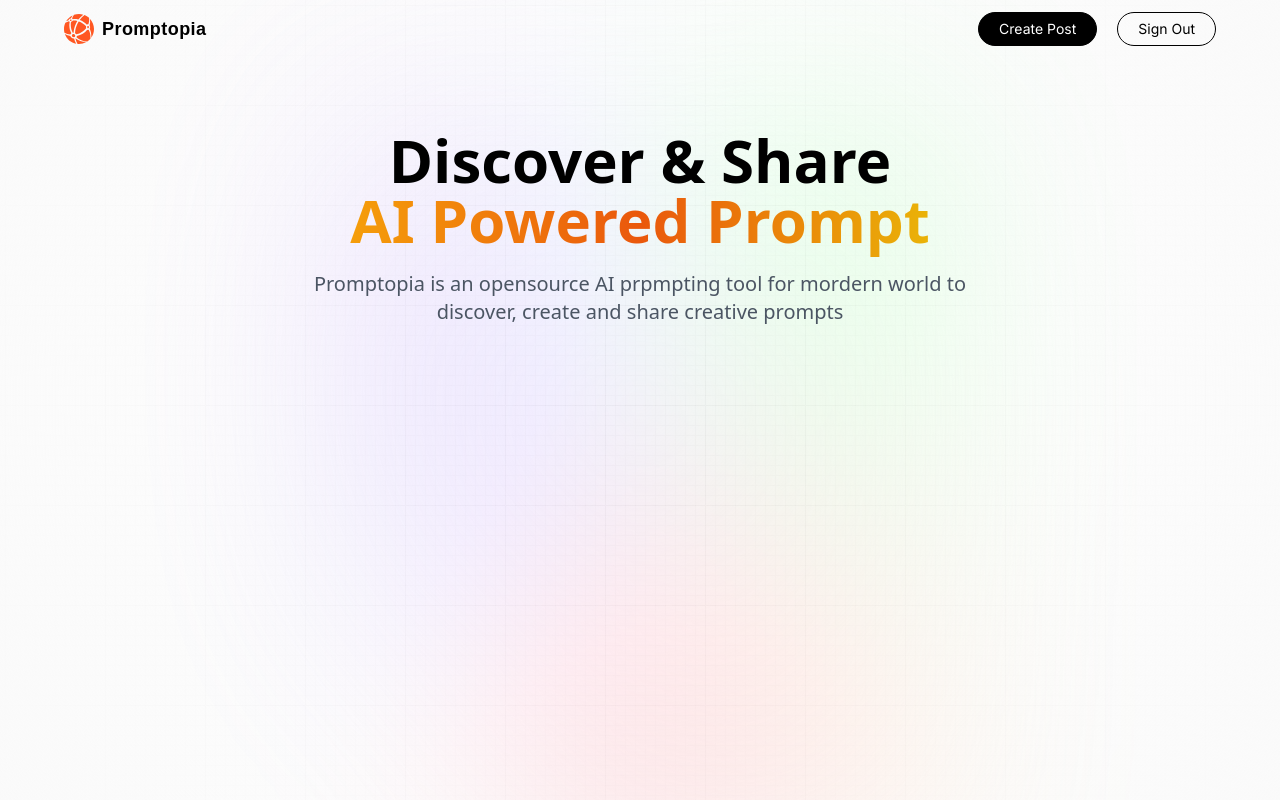
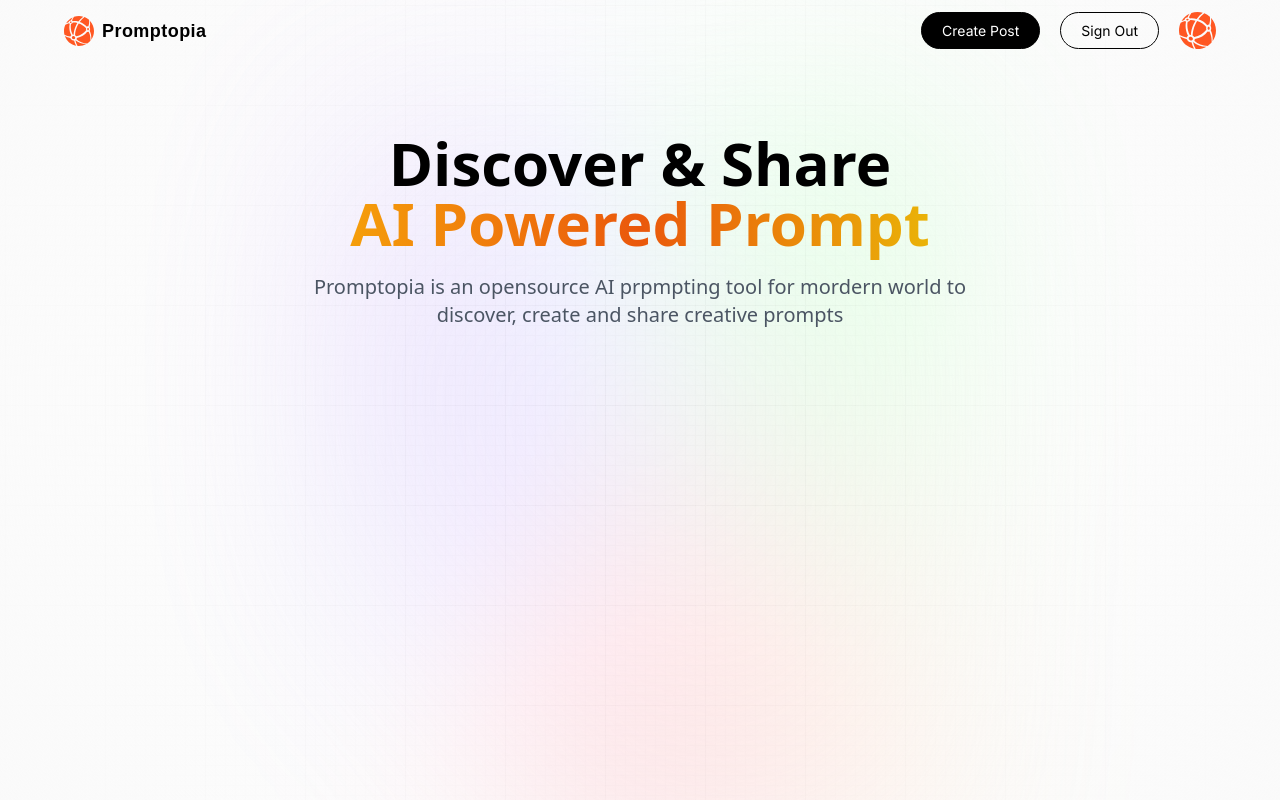
Before and after one commit to Lizdev-05/promptopia, a Next.js app: page / in a window 1280 px wide. Built offline with nearby package versions, Linux system fonts and the light colour scheme.

Commit message:
Add user profile to the homepage

```diff
--- a/components/Nav.jsx
+++ b/components/Nav.jsx
@@ -30,6 +30,15 @@
             <button type="button" onClick={signOut} className="outline_btn">
               Sign Out
             </button>
+
+            <Link href="/profile">
+              <Image
+                src="/assets/images/logo.svg"
+                width={37}
+                height={37}
+                className="rounded_full object-contain"
+              />
+            </Link>
           </div>
         ) : (
           <div></div>
```
